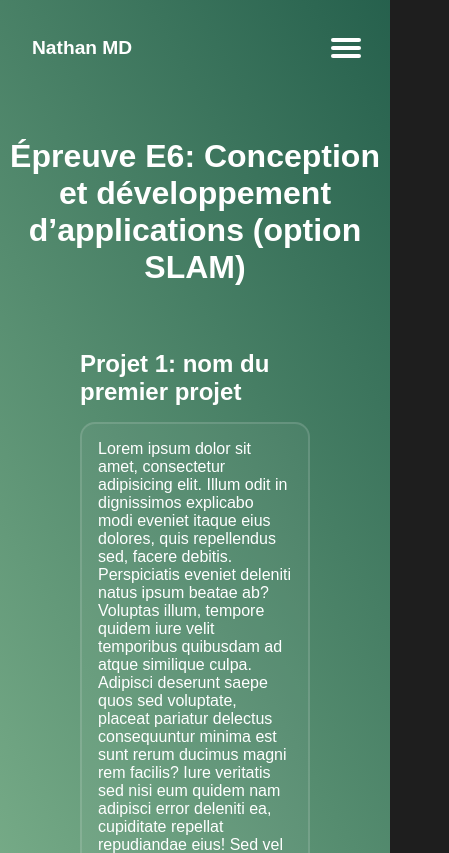
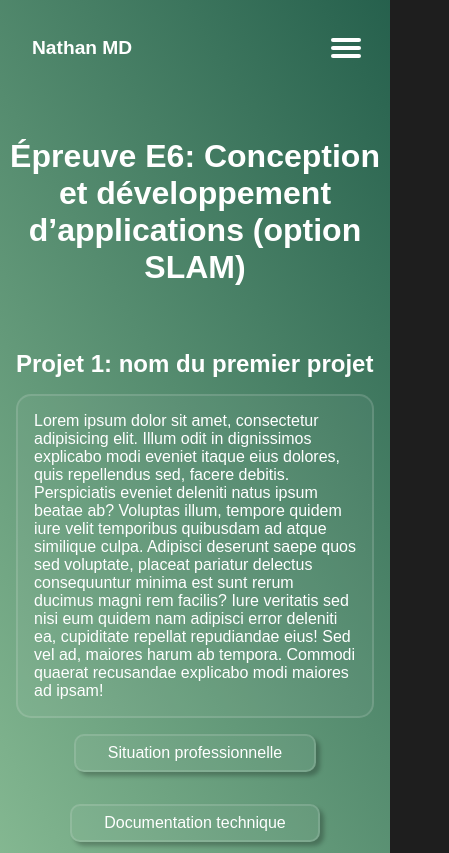
Before and after one commit to Nathan94600/Portfolio, a website: page pages/epreuve-e6.html in a window 390 px wide. Shown: the top 853 px of the page, 449 px wide, since content can reach past the window. Drawn offline with Linux system fonts and the light colour scheme.

Commit message:
Ajout du responsive pour la page `epreuve-e6` et mise à jour de la todolist

```diff
--- a/styles/epreuve-e6.css
+++ b/styles/epreuve-e6.css
@@ -62,6 +62,7 @@ p {
 	margin-top: 1rem;
 	width: calc(100% - 2rem - 4px);
 	display: flex;
+	flex-wrap: wrap;
 	flex-direction: row;
 	justify-content: space-evenly;
 }
@@ -80,6 +81,11 @@ p {
   transition: box-shadow 0.3s ease;
 }
 
+
+.btn:first-child {
+	margin-bottom: 2rem;
+}
+
 .btn:hover {
 	box-shadow: 2px 2px 2px hsl(0, 0%, 0%, 0.25);
 }
@@ -87,3 +93,10 @@ p {
 .btn:focus {
 	box-shadow: 2px 2px 2px hsl(0, 0%, 0%, 0.25) inset;
 }
+
+@media (max-width: 1000px) {
+	.container {
+		margin-left: 1rem;
+		margin-right: 1rem;
+	}
+}
```
Also changed, not shown: README.md.
